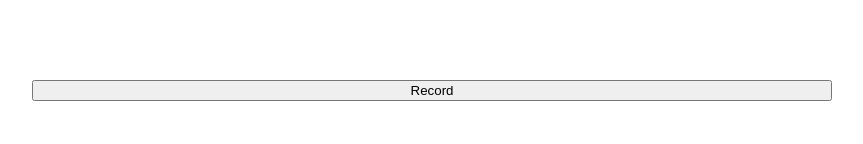
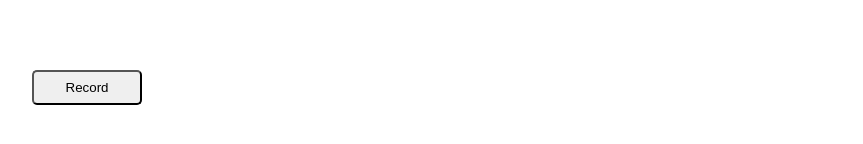
Before and after one commit to Ishazaka/screen-recorder, a plain HTML site: page index.html in a window 1280 px wide. Shown: the part 612-756 px from the top of the page, without its empty margins (208-1071 px from the left). Drawn offline with Linux system fonts and the light colour scheme.

Commit message:
Update style.css

```diff
--- a/style.css
+++ b/style.css
@@ -6,3 +6,9 @@
  justify-content: center;
 
 }
+
+button{
+  width: 110px;
+  padding: 8px 0;
+  border-radius: 5px;
+}
```
